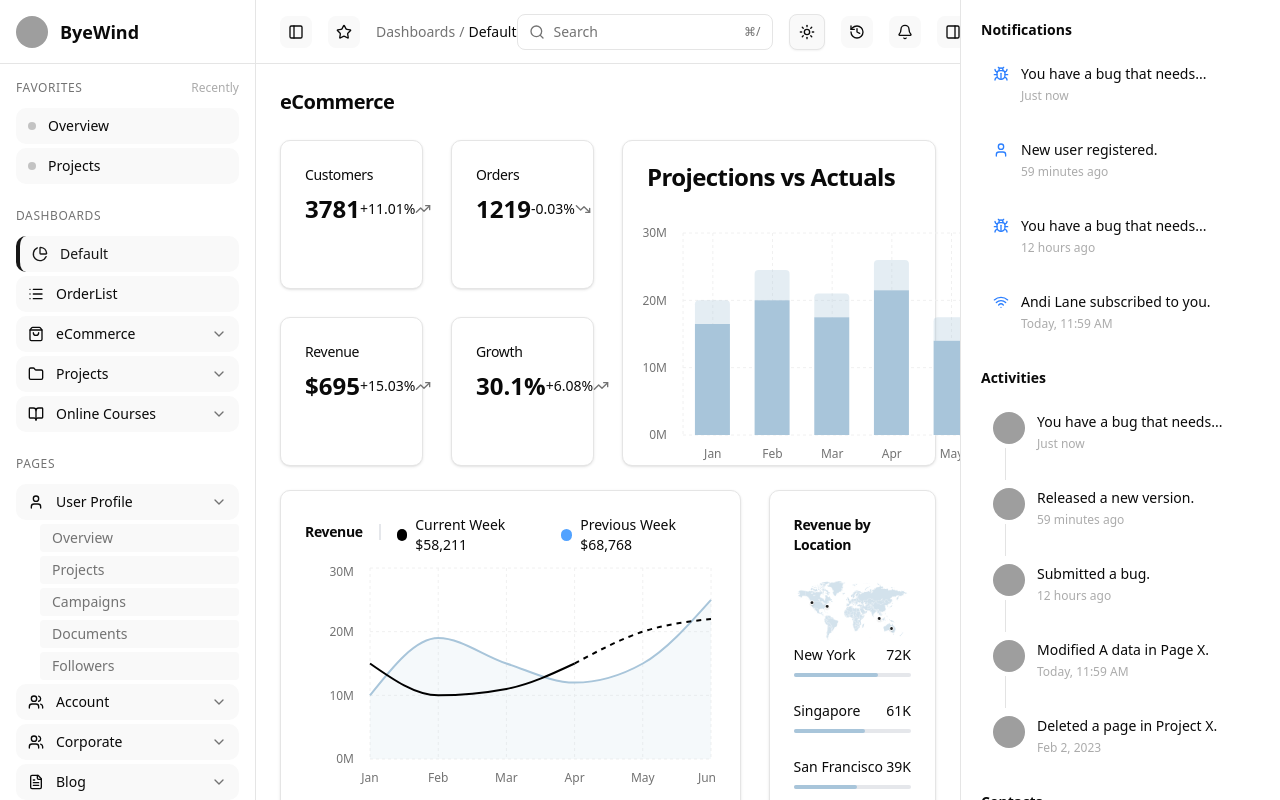
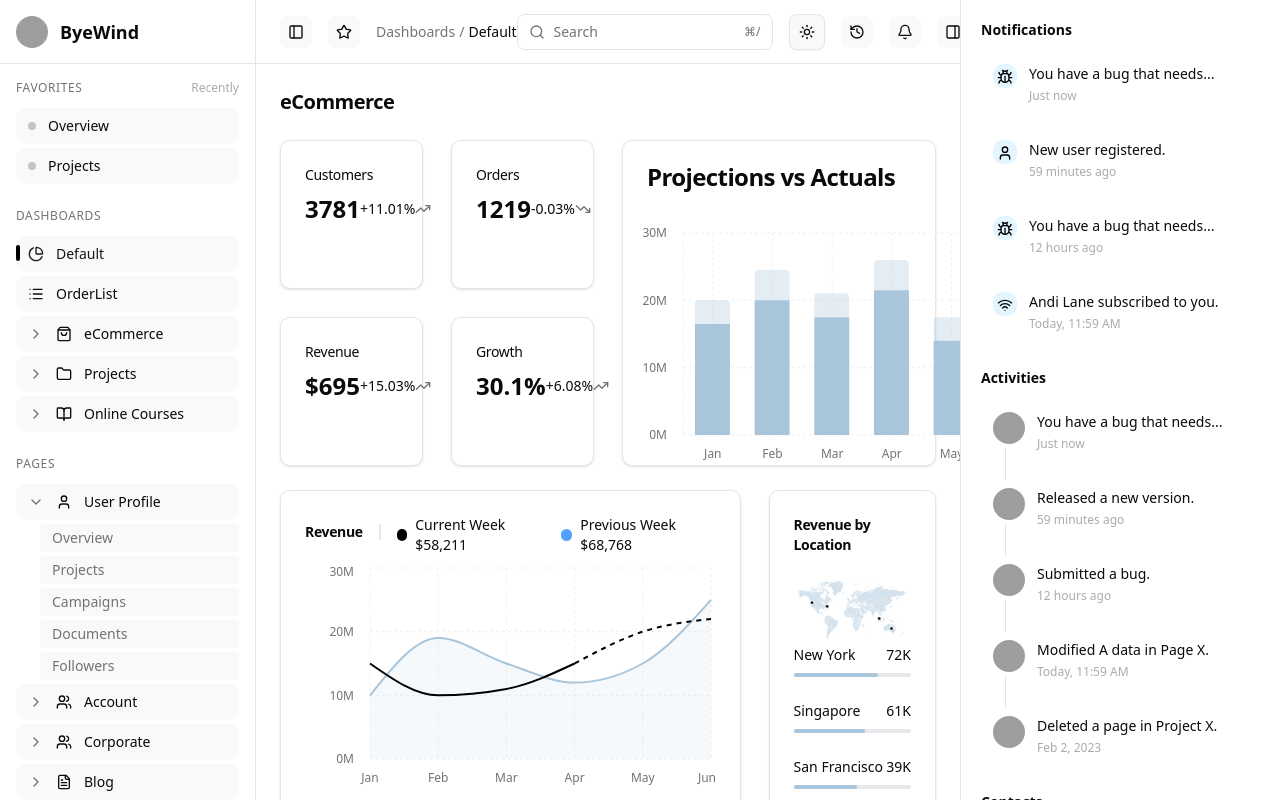
Before and after one commit to Hrithik0112/Admin-Dashboard, a React (Vite) app: page / in a window 1280 px wide. Built offline with nearby package versions, Linux system fonts and the light colour scheme; grey boxes are pictures that could not be loaded.

Commit message:
small ui fixes in sidebars

```diff
--- a/src/components/layout/left-sidebar.tsx
+++ b/src/components/layout/left-sidebar.tsx
@@ -1,6 +1,6 @@
 import { cn } from "@/lib/utils"
 import { leftNavigation } from "./data/navigation"
-import { ChevronDown } from "lucide-react"
+import { ChevronDown, ChevronRight } from "lucide-react"
 import { useState, type ReactNode } from "react"
 import { generateAvatarUrl } from "@/lib/utils"
 
@@ -126,13 +126,20 @@ export function NavItem({
       <button
         onClick={handleClick}
         className={cn(
-          "w-full flex items-center justify-between px-3 py-2 text-sm rounded-lg transition-colors",
+          "w-full flex items-center justify-between px-3 py-2 text-sm rounded-lg transition-colors relative",
           isActive
-            ? "bg-accent text-accent-foreground border-l-4 border-primary"
+            ? "bg-accent text-accent-foreground before:content-[''] before:absolute before:left-0 before:top-1/4 before:bottom-0 before:w-1 before:h-4 before:bg-black before:rounded-full"
             : "text-foreground hover:bg-accent/50"
         )}
       >
         <div className="flex items-center space-x-3">
+        {hasSubmenu && (
+          expanded ? (
+            <ChevronDown className="h-4 w-4 text-muted-foreground" />
+          ) : (
+            <ChevronRight className="h-4 w-4 text-muted-foreground" />
+          )
+        )}
           {Icon ? (
             <Icon className="h-4 w-4" />
           ) : (
@@ -140,13 +147,7 @@ export function NavItem({
           )}
           <span>{title}</span>
         </div>
-        {hasSubmenu && (
-          expanded ? (
-            <ChevronDown className="h-4 w-4 text-muted-foreground" />
-          ) : (
-            <ChevronDown className="h-4 w-4 text-muted-foreground" />
-          )
-        )}
+
       </button>
 
       {hasSubmenu && expanded && children && (
--- a/src/components/layout/right-sidebar.tsx
+++ b/src/components/layout/right-sidebar.tsx
@@ -113,7 +113,9 @@ export function NotificationItem({ icon: Icon, text, timestamp, isCollapsed }: N
 
   return (
     <div className="flex items-start space-x-3 p-3 hover:bg-accent/50 rounded-lg transition-colors">
-      <Icon className="h-4 w-4 text-blue-500 mt-0.5 flex-shrink-0" />
+        <div className="flex items-center justify-center size-6 bg-[#E3F5FF] rounded-lg">
+      <Icon className="h-4 w-4 text-black mt-0.5 flex-shrink-0" />
+        </div>
       <div className="flex-1 min-w-0">
         <p className="text-sm text-foreground">{text}</p>
         <p className="text-xs text-muted-foreground/60 mt-1">{timestamp}</p>
@@ -172,7 +174,7 @@ export function Activities({ isCollapsed }: { isCollapsed: boolean }) {
 export function ActivityItem({ avatar, text, timestamp, isCollapsed, isLast }: ActivityItemProps) {
   if (isCollapsed) {
     return (
-      <div className="flex justify-center p-2">
+      <div className="flex justify-center ">
         <img
           src={avatar}
           alt="Activity avatar"
@@ -243,7 +245,7 @@ export function ContactItem({ avatar, name, isCollapsed }: ContactItemProps) {
   }
 
   return (
-    <div className="flex items-center space-x-3 p-3 hover:bg-accent/50 rounded-lg transition-colors">
+    <div className="flex items-center space-x-3 p-1 hover:bg-accent/50 rounded-lg transition-colors">
       <img
         src={avatar}
         alt={`${name} avatar`}
--- a/src/components/order-list.tsx
+++ b/src/components/order-list.tsx
@@ -128,7 +128,7 @@ export function OrderList() {
     console.log("Filters changed:", filters)
   }
 
-  const actions = () => ( // eslint-disable-line @typescript-eslint/no-unused-vars
+  const actions = () => (
     <DropdownMenu>
       <DropdownMenuTrigger asChild>
         <Button variant="ghost" size="icon" className="h-8 w-8">
```
